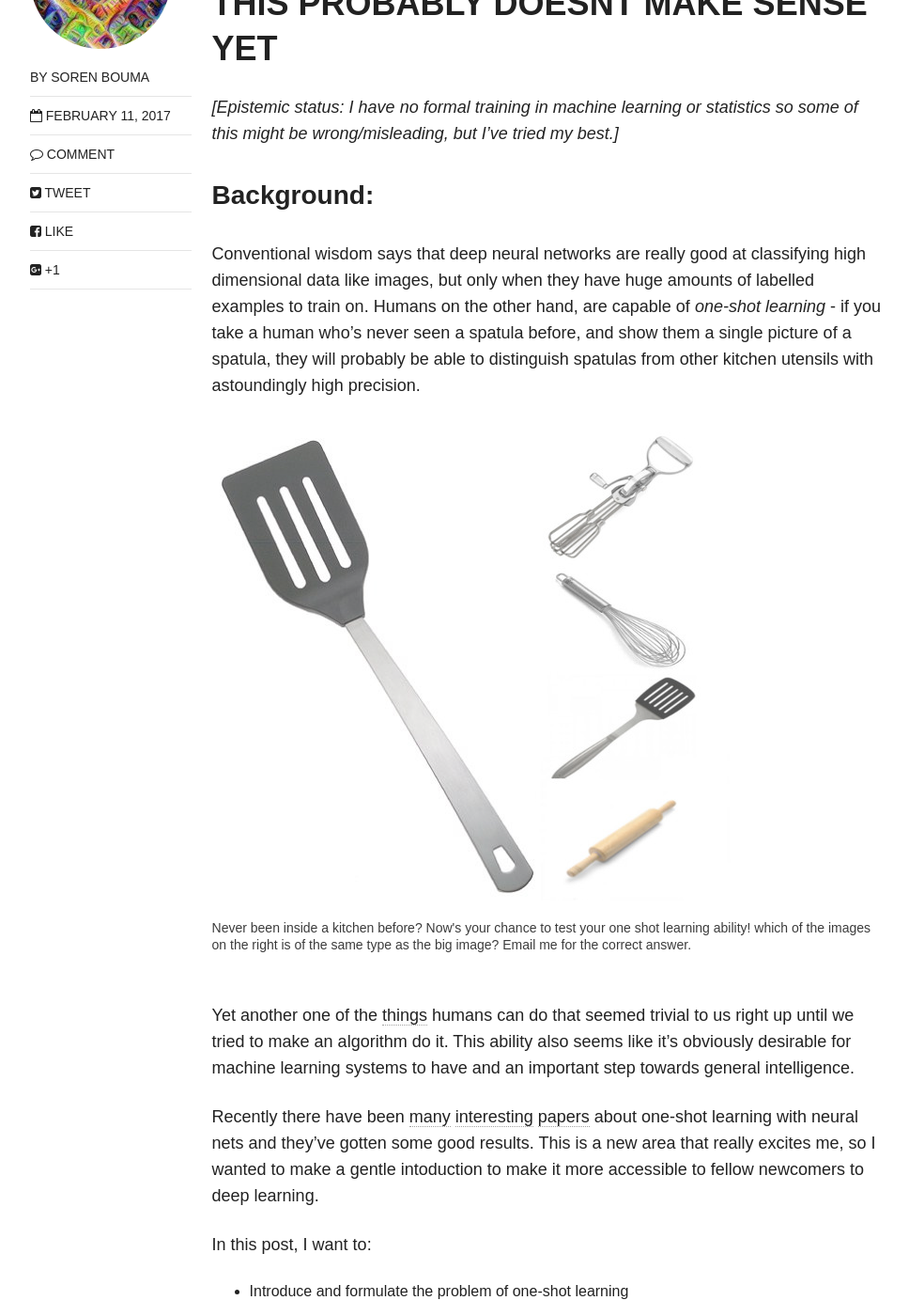
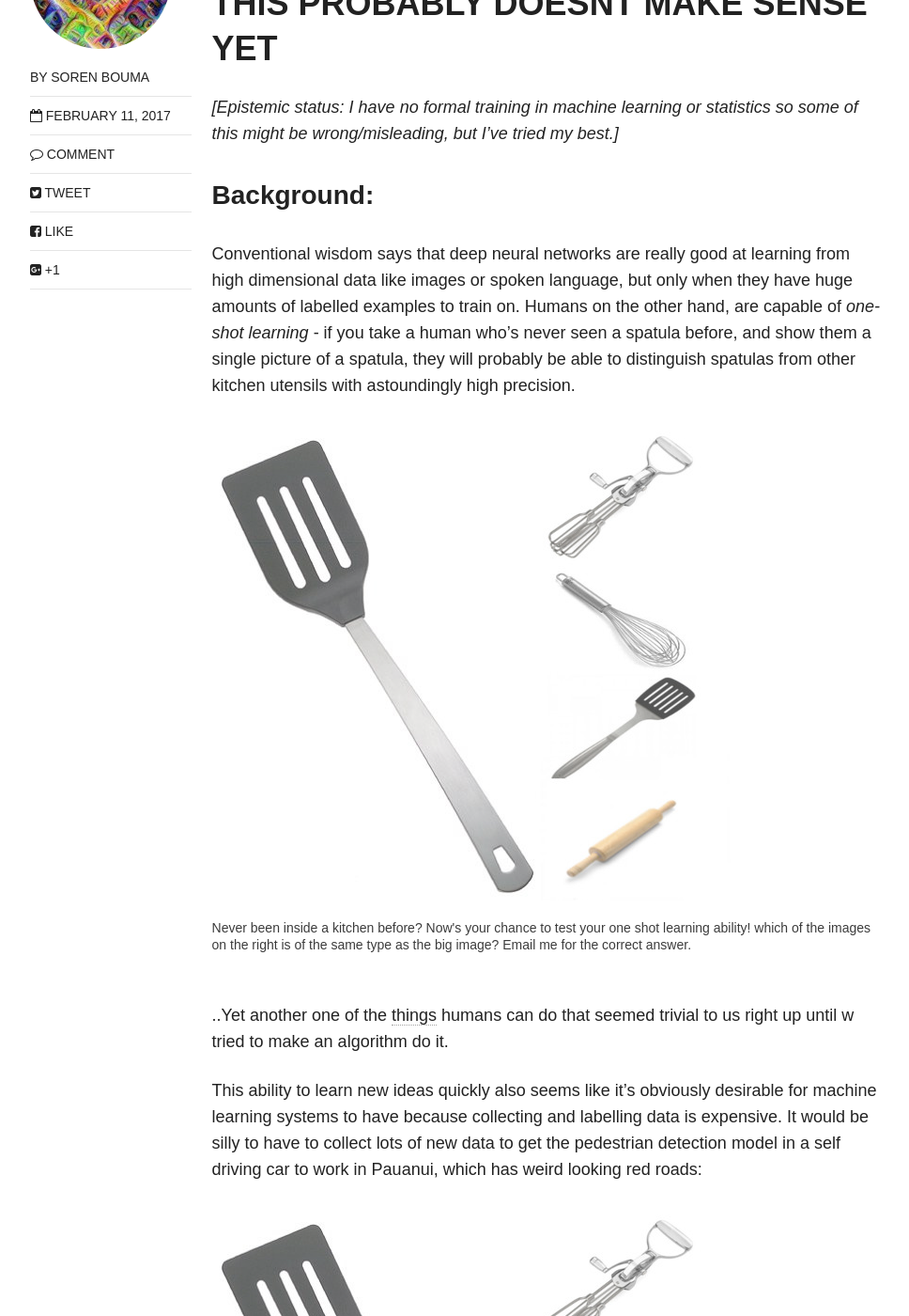
Before and after one commit to sorenbouma/sorenbouma.github.io, a Jekyll site: the page built from _posts/blog/2017-02-11-oneshot.md, in a window 1280 px wide and 1400 px high, scrolled down 1093 px. Shown: the whole window at 94% size, without its empty margins (154-1122 px from the left). Built offline with Jekyll 4.4.1, drawn with Linux system fonts in a browser that asks for light colours; nearby versions of some CDN libraries; formulas are drawn with MathJax 3; comment, search, counter and statistics services are not loaded; some of the changed text lies outside the part shown.

Commit message:
Added pauanui

```diff
--- a/_posts/blog/2017-02-11-oneshot.md
+++ b/_posts/blog/2017-02-11-oneshot.md
@@ -17,7 +17,7 @@ tags: [one-shot-learning, deep-learning, neural-network, siamese-network, machin
 
 ### Background:
 
- Conventional wisdom says that deep neural networks are really good at classifying high dimensional data like images, but only when they have huge amounts of labelled examples to train on. Humans on the other hand, are capable of *one-shot learning* - if you take a human who's never seen a spatula before, and show them a single picture of a spatula, they will probably be able to distinguish spatulas from other kitchen utensils with astoundingly high precision.
+ Conventional wisdom says that deep neural networks are really good at learning from high dimensional data like images or spoken language, but only when they have huge amounts of labelled examples to train on. Humans on the other hand, are capable of *one-shot learning* - if you take a human who's never seen a spatula before, and show them a single picture of a spatula, they will probably be able to distinguish spatulas from other kitchen utensils with astoundingly high precision.
 
 
 <figure>
@@ -29,7 +29,17 @@ tags: [one-shot-learning, deep-learning, neural-network, siamese-network, machin
 
 
 
-Yet another one of the [things](https://dspace.mit.edu/handle/1721.1/6125 "..back in the 1960s, some of the early pioneers of AI set some undergrads the task of building a complete computer vision system over summer") humans can do that seemed trivial to us right up until we tried to make an algorithm do it. This ability also seems like it's obviously desirable for machine learning systems to have and an important step towards general intelligence.
+..Yet another one of the [things](https://dspace.mit.edu/handle/1721.1/6125 "..back in the 1960s, some of the early pioneers of AI set some undergrads the task of building a complete computer vision system over summer") humans can do that seemed trivial to us right up until w tried to make an algorithm do it.
+
+This ability to learn new ideas quickly also seems like it's obviously desirable for machine learning systems to have because collecting and labelling data is expensive. It would be silly to have to collect lots of new data to get the pedestrian detection model in a self driving car to work in Pauanui, which has weird looking red roads:
+
+<figure>
+	<a href="{{ site.url }}/images/Pauanui.jpg" class="image-popup"><img src="{{ site.url }}/images/spatula.jpg" alt="image"></a>
+	<figcaption>Pauanui, New Zealand. Photo credit:http://www.theinformer.co.nz/all-about-tairua-and-pauanui/Pauanui </figcaption>
+</figure>
+
+
+ I also think this is an important step on the long road towards general intelligence.
 
 Recently there have been [many]("") [interesting]("") [papers]("") about one-shot learning with neural nets and they've gotten some good results. This is a new area that really excites me, so I wanted to make a gentle intoduction to make it more accessible to fellow newcomers to deep learning.
 
@@ -37,7 +47,8 @@ In this post, I want to:
 
 * Introduce and formulate the problem of one-shot learning
 * Describe benchmarks for one-shot classification and give a baseline for performance
-* Give an example of deep one-shot learning by reimplementing [this paper]()
+* Give an example of deep one-shot learning by partially reimplementing the model in [this paper]() with keras.
+* Hopefully point out some small insights that aren't obvious to everyone
 
 
 
@@ -49,7 +60,7 @@ Before we try to solve any problem, we should first precisely state what the pro
 
 Our model is given a tiny labelled training set  \\( S \\), which has N examples, each of a different class.
 
-\\[ S =  \{ \{x_c \} \}_{c=1}^{N} \\]
+\\[ S =  \{ \{ x_c \}_{c=1}^{N} \\]
 
  It is also given \\( \hat{x} \\), the test example it has to classify. \\( \hat{x} \\) and \\(x_c \\) are all vectors \\( \in  \mathbb{R}^n \\) for some n. There are fancier ways of defining the provlem, but this one is ours.
 
@@ -68,7 +79,7 @@ Here are some examples of one-shot learning tasks on the Omniglot dataset, which
 
 ## About the data - Omniglot! :
 
-The [Omniglot dataset](https://github.com/brendenlake/omniglot " Lake, B. M., Salakhutdinov, R., and Tenenbaum, J. B. (2015). Human-level concept learning through probabilistic program induction. Science, 350(6266), 1332-1338.") is a collection of 1623 hand drawn characters from 50 alphabets. For every character there are just 20 examples, each drawn by a different person at resolution 105x105. It's sometimes referred to as the *transpose* of [MNIST](https://en.wikipedia.org/wiki/MNIST_database), since it has 1623 types of character with only 20 examples each, in contrast to MNIST having thousands of examples for only 10 digits. There is also data about the strokes used to create ech character, but we won't be using that. Usually, it's split into 30 training alphabets and 20 validation alphabets.
+The [Omniglot dataset](https://github.com/brendenlake/omniglot " Lake, B. M., Salakhutdinov, R., and Tenenbaum, J. B. (2015). Human-level concept learning through probabilistic program induction. Science, 350(6266), 1332-1338.") is a collection of 1623 hand drawn characters from 50 alphabets. For every character there are just 20 examples, each drawn by a different person at resolution 105x105.
 
 <figure class="third">
 	<a href="{{ site.url }}/images/alphabets/Braille.png"><img src="{{ site.url }}/images/alphabets/Braille.png" alt="image"></a>
@@ -81,8 +92,8 @@ The [Omniglot dataset](https://github.com/brendenlake/omniglot " Lake, B. M., Sa
 	<figcaption>A few of the alphabets from the omniglot dataset. As you can see, there's a huge variety of different symbols.</figcaption>
 </figure>
 
-It's a really good basic benchmark for one-shot classification algorithms.
 
+If you like machine learning, you've probably heard of the [MNIST dataset](https://en.wikipedia.org/wiki/MNIST_database). Omniglot is sometimes referred to as the *transpose* of mnist, since it has 1623 types of character with only 20 examples each, in contrast to MNIST having thousands of examples for only 10 digits. There is also data about the strokes used to create ech character, but we won't be using that. Usually, it's split into 30 training alphabets and 20 validation alphabets. All those different characters make for lots of possible one-shot tasks, so it's a really good benchmark for one-shot learning algorithms.
 
 #### A One-Shot Learning Baseline / 1 Nearest Neighbour
 
@@ -145,13 +156,14 @@ I'm going to describe the architecture pretty breifly because it's not the impor
 </figure>
 
 
+I'm sorry if the previous paragraph sounded like jibberish to you. Unfortunately, properly explaining how and why a convolutional neural network work would make this post twice as long. If you want to understand convnets work, I suggest checking out [cs231n](http://cs231n.github.io/convolutional-networks/) and then [colah](http://colah.github.io/posts/tags/convolutional_neural_networks.html).
 
-If the previous paragraph sounded like jibberish, I'd suggest checking out [cs231n](http://cs231n.github.io/convolutional-networks/) and then [colah](http://colah.github.io/posts/tags/convolutional_neural_networks.html).
-Synopsis for laypeople: a convolutional layer is where you use multiple copies of the same neuron to process different areas of an image, producing a block of activations that is spatially
+Summary for laypeople: An image is a 3D array of pixels. A convolutional layer is where you have a neuron connected to a tiny subgrid of pixels or neurons, and use copies of that neuron across all parts of the image/block to make another 3d array of neuron activations.A max pooling layer makes a block of activations spatially smaller. Lots of these stacked on top of one another can be trained with gradient descent and are really good at learning from images.
 
 
-The output is squashed into [0,1] with a sigmoid function. We use the label \\(t = 1\\) when the images have the same class and \\(t = 0\\) for a different class. It's trained with logistic regression. This means the loss function should be binary cross entropy between the predictions and targets.
-There is also a L2 weight decay term in the loss to encourage the network to learn smaller/less noisy weights and possibly improve generalization:
+
+
+The output is squashed into [0,1] with a sigmoid function to make it a probability. We use the target \\(t = 1\\) when the images have the same class and \\(t = 0\\) for a different class. It's trained with logistic regression. This means the loss function should be binary cross entropy between the predictions and targets. There is also a L2 weight decay term in the loss to encourage the network to learn smaller/less noisy weights and possibly improve generalization:
 
 
 \\[ L(x_1,x_2,t) = t \cdot log(p(x_1 \circ x_2)) + (1 - t) \cdot log(1-p(x_1 \circ x_2)) + \lambda \cdot \|\|w\|\|_2 \\]
@@ -297,6 +309,7 @@ class Siamese_Loader:
 
 We've just trained a neural network trained to do same-different pairwise classification on symbols. More importantly, we've shown that it can then get reasonable accuracy in 20 way one-shot learning on symbols from unseen alphabets. Of course, this is not the only way to use deep networks for one-shot learning.
 
+As I touched on earlier, I think a major flaw of this siamese approach is that it only compares the test image to every support image individualy, when it should be compariyng it to the support set as a whole. For any one shot task, \\( p( \hat{x} \circ x_2) \\) is the same no matter what else is the support set. This is silly. Say you're doing a one-shot task and you see an image that looks similar to the test image. You should be much less confident they have the same class if there is another image in the support set that also looks similar to the test image. [Matching Networks for One Shot learning]() uses a deep model to compare the test image to the entire support set.
 
 
 ### What next? / Conclusion
```
Also changed, not shown: _posts/blog/2017-02-06-hello-world.md (deleted, +0 -44 lines), images/Pauanui.jpg (added).
